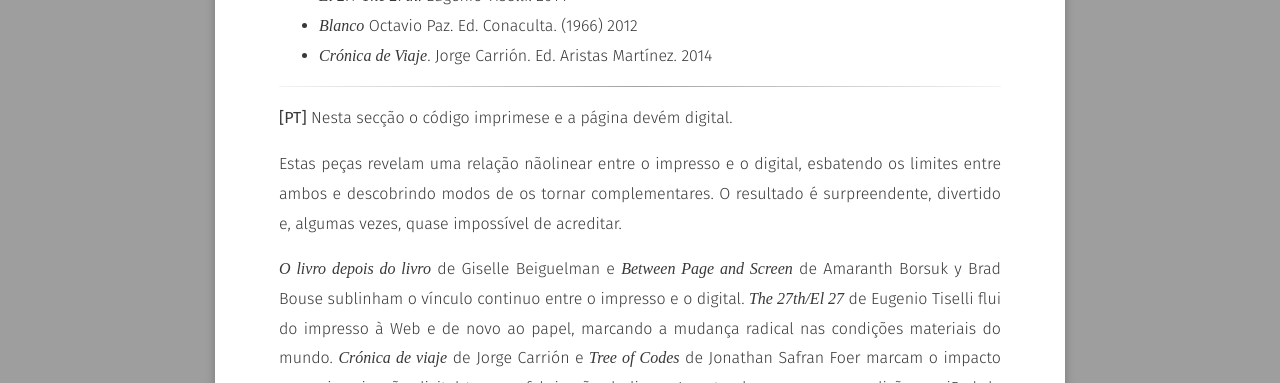
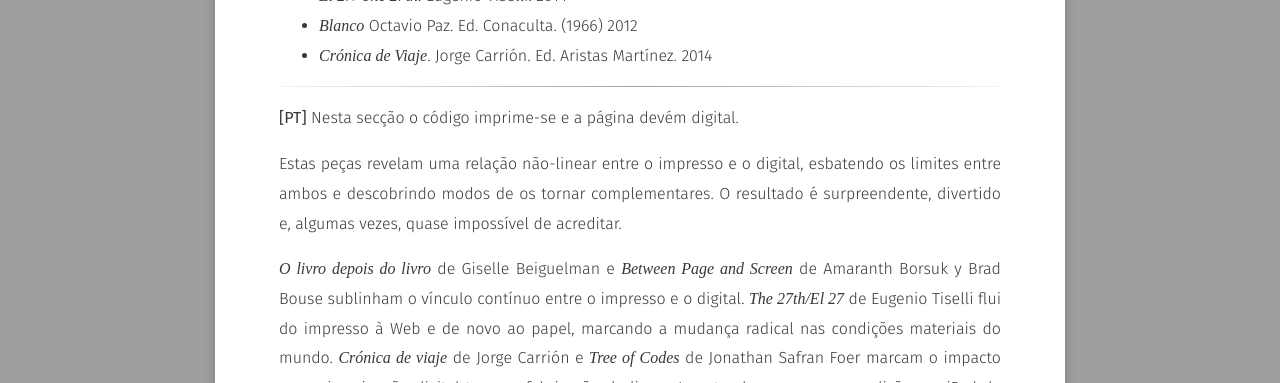
Before and after one commit to nolegacyexhibit/nolegacyexhibit.github.io, a Jekyll site: the page built from _posts/2016-03-22-pagescreen.md, in a window 1280 px wide and 900 px high, scrolled down 1577 px. Shown: the part 152-535 px from the top of the window. Built offline with Jekyll 4.4.1, drawn with Linux system fonts in a browser that asks for light colours; some web fonts are replaced.

Commit message:
Update 2016-03-22-pagescreen.md

```diff
--- a/_posts/2016-03-22-pagescreen.md
+++ b/_posts/2016-03-22-pagescreen.md
@@ -56,11 +56,11 @@ Vayan de la computadora al libro y vuelvan a empezar.
 
 ---
 
-<a id="PT"/>**[PT]** Nesta secção o código imprime­se e a página devém digital.
+<a id="PT"/>**[PT]** Nesta secção o código imprime-se e a página devém digital.
 
-Estas peças revelam uma relação não­linear entre o impresso e o digital, esbatendo os limites entre ambos e descobrindo modos de os tornar complementares. O resultado é surpreendente, divertido e, algumas vezes, quase impossível de acreditar.
+Estas peças revelam uma relação não-linear entre o impresso e o digital, esbatendo os limites entre ambos e descobrindo modos de os tornar complementares. O resultado é surpreendente, divertido e, algumas vezes, quase impossível de acreditar.
 
-*O livro depois do livro* de Giselle Beiguelman e *Between Page and Screen* de Amaranth Borsuk y Brad Bouse sublinham o vínculo continuo entre o impresso e o digital. *The 27th/El 27* de Eugenio Tiselli flui do impresso à Web e de novo ao papel, marcando a mudança radical nas condições materiais do mundo. *Crónica de viaje* de Jorge Carrión e *Tree of Codes* de Jonathan Safran Foer marcam o impacto que a imaginação digital teve na fabricação de livros. Invertendo o processo, a edição em iPad de *Blanco* de Octavio Paz imbui de poética impressa o aparato digital.
+*O livro depois do livro* de Giselle Beiguelman e *Between Page and Screen* de Amaranth Borsuk y Brad Bouse sublinham o vínculo contínuo entre o impresso e o digital. *The 27th/El 27* de Eugenio Tiselli flui do impresso à Web e de novo ao papel, marcando a mudança radical nas condições materiais do mundo. *Crónica de viaje* de Jorge Carrión e *Tree of Codes* de Jonathan Safran Foer marcam o impacto que a imaginação digital teve na fabricação de livros. Invertendo o processo, a edição em iPad de *Blanco* de Octavio Paz imbui de poética impressa o aparato digital.
 
 Todas estas peças, ao defenderem o lugar do códex impresso no mundo digital,
 
```
